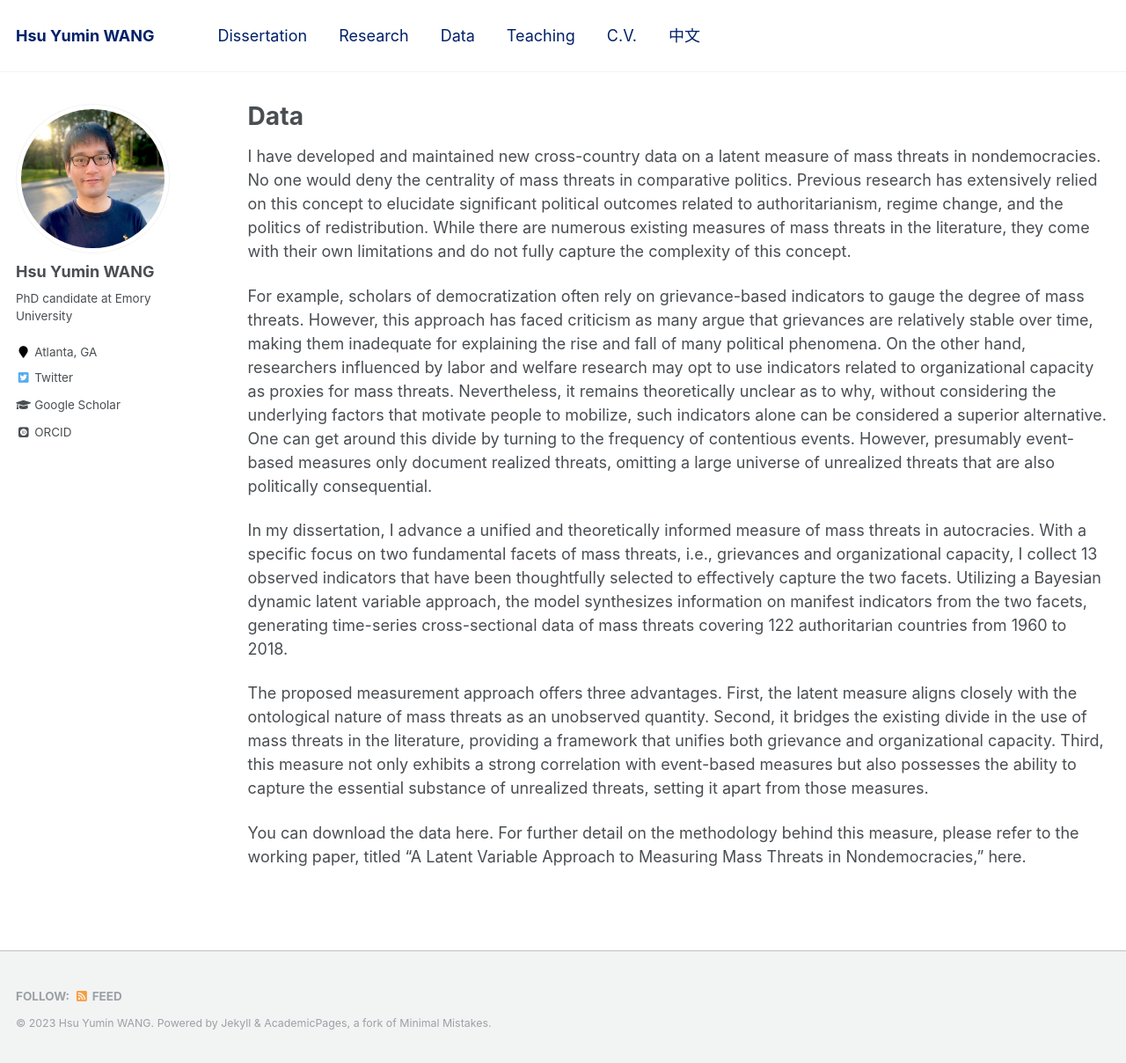
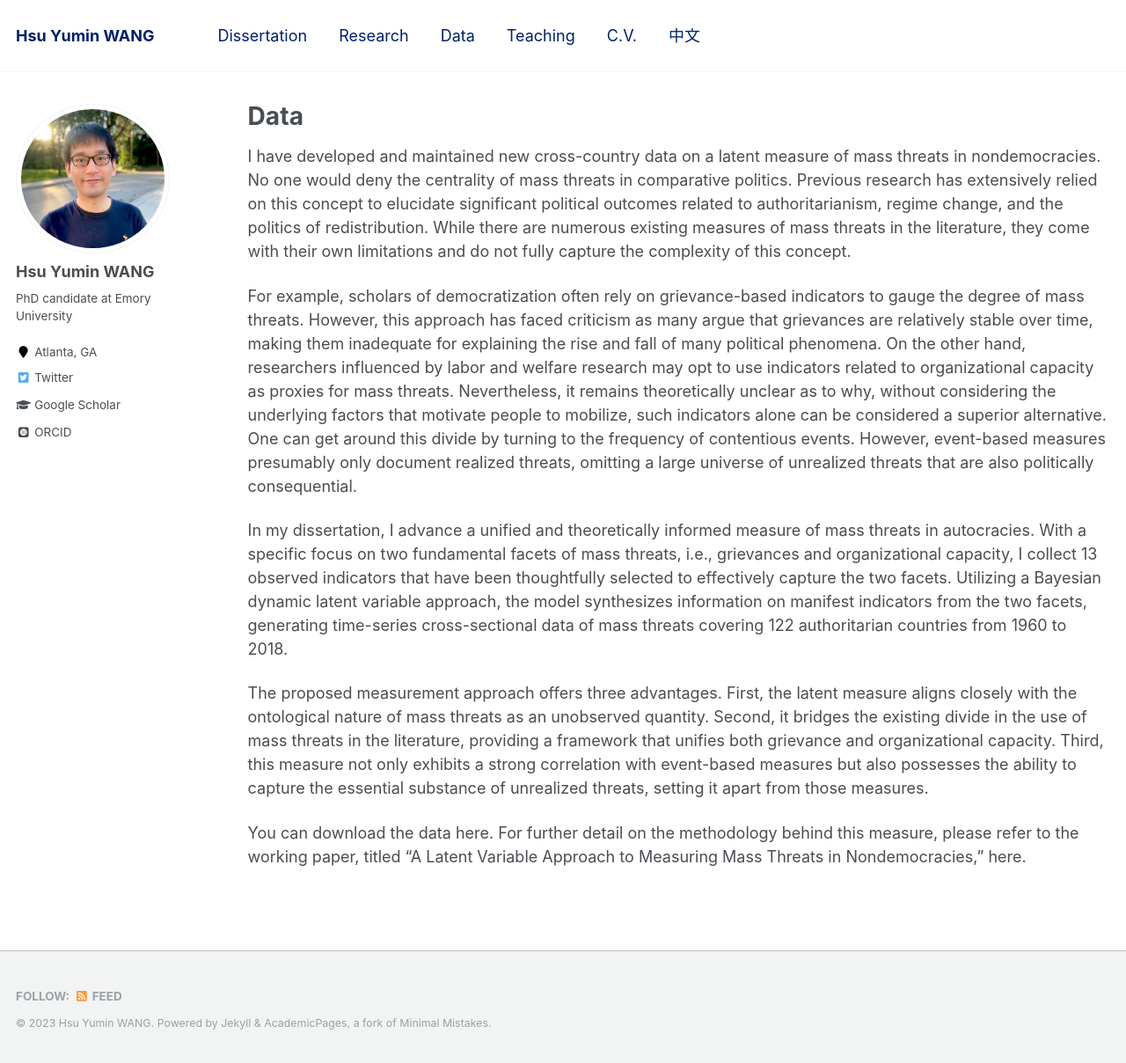
Before and after one commit to hsuyumin/hsuyumin.github.io, a Jekyll site: the page built from _pages/data.md, in a window 1280 px wide and 1208 px high. Shown: the whole window at 88% size. Built offline with Jekyll 4.4.1, drawn with Linux system fonts in a browser that asks for light colours; some web fonts are replaced.

```diff
--- a/_pages/data.md
+++ b/_pages/data.md
@@ -9,7 +9,7 @@ redirect_from:
 
 I have developed and maintained new cross-country data on a latent measure of mass threats in nondemocracies. No one would deny the centrality of mass threats in comparative politics. Previous research has extensively relied on this concept to elucidate significant political outcomes related to authoritarianism, regime change, and the politics of redistribution. While there are numerous existing measures of mass threats in the literature, they come with their own limitations and do not fully capture the complexity of this concept.
 
-For example, scholars of democratization often rely on grievance-based indicators to gauge the degree of mass threats. However, this approach has faced criticism as many argue that grievances are relatively stable over time, making them inadequate for explaining the rise and fall of many political phenomena. On the other hand, researchers influenced by labor and welfare research may opt to use indicators related to organizational capacity as proxies for mass threats. Nevertheless, it remains theoretically unclear as to why, without considering the underlying factors that motivate people to mobilize, such indicators alone can be considered a superior alternative. One can get around this divide by turning to the frequency of contentious events. However, presumably event-based measures only document realized threats, omitting a large universe of unrealized threats that are also politically consequential.
+For example, scholars of democratization often rely on grievance-based indicators to gauge the degree of mass threats. However, this approach has faced criticism as many argue that grievances are relatively stable over time, making them inadequate for explaining the rise and fall of many political phenomena. On the other hand, researchers influenced by labor and welfare research may opt to use indicators related to organizational capacity as proxies for mass threats. Nevertheless, it remains theoretically unclear as to why, without considering the underlying factors that motivate people to mobilize, such indicators alone can be considered a superior alternative. One can get around this divide by turning to the frequency of contentious events. However, event-based measures presumably only document realized threats, omitting a large universe of unrealized threats that are also politically consequential.
 
 In my dissertation, I advance a unified and theoretically informed measure of mass threats in autocracies. With a specific focus on two fundamental facets of mass threats, i.e., grievances and organizational capacity, I collect 13 observed indicators that have been thoughtfully selected to effectively capture the two facets. Utilizing a Bayesian dynamic latent variable approach, the model synthesizes information on manifest indicators from the two facets, generating time-series cross-sectional data of mass threats covering 122 authoritarian countries from 1960 to 2018.
 
```
